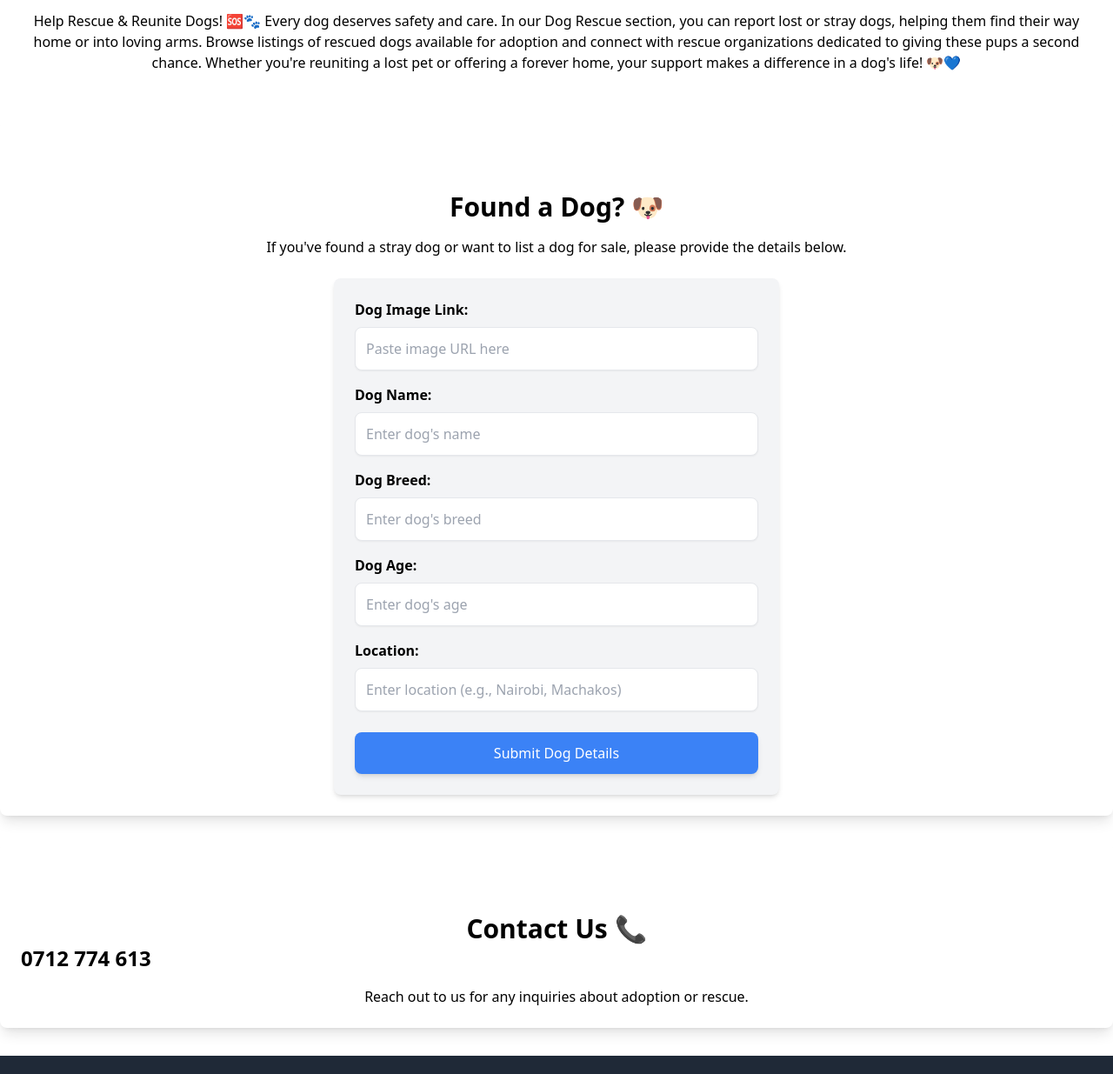
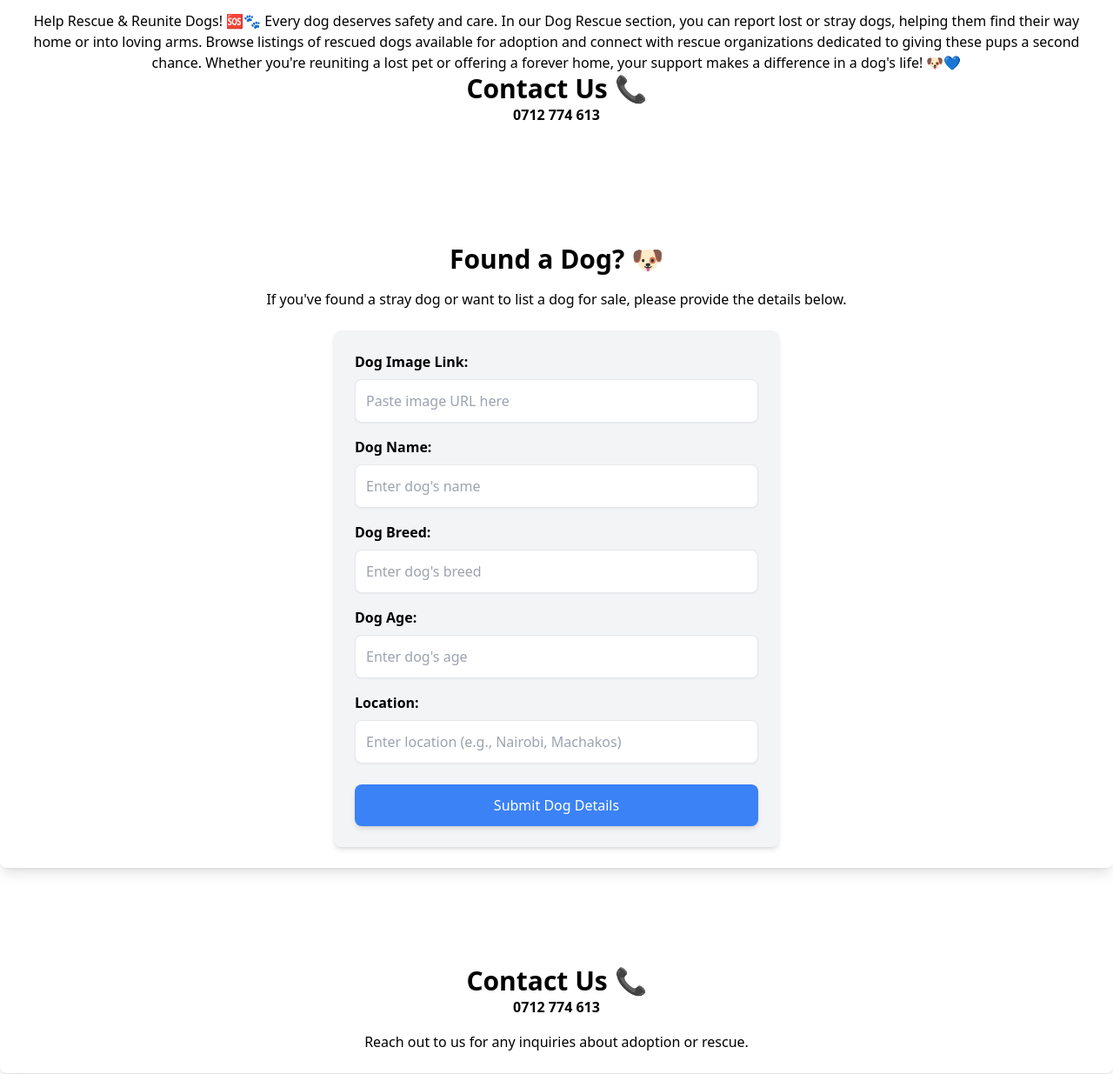
Before and after one commit to B-Lubanga/All-Things-Dogs, a plain HTML site: page index.html in a window 1280 px wide. Shown: the part 706-1941 px from the top of the page at 87% size. Drawn offline with nearby package versions, Linux system fonts and the light colour scheme; no server answers.

Commit message:
adding contact details

```diff
--- a/index.html
+++ b/index.html
@@ -20,7 +20,7 @@
     <nav class="bg-blue-600 text-white p-4 shadow-md fixed top-0 w-full z-50">
       <div class="container mx-auto flex justify-between items-center">
         <a href="#home" class="text-3xl font-bold">🐶 Dog Adoption</a>
-        <ul class="flex space-x-6 font-bold text text-2xl">
+        <ul class="flex space-x-6 font-bold text">
           <li><a href="#home" class="hover:underline">Home</a></li>
           <li><a href="#adopt" class="hover:underline">Adopt</a></li>
           <li><a href="#rescue" class="hover:underline">Rescue</a></li>
@@ -116,6 +116,10 @@
         pet or offering a forever home, your support makes a difference in a
         dog's life! 🐶💙
       </p>
+      <div class="font-bold text-center">
+        <h2 class="text-3xl">Contact Us 📞</h2>
+        <span> 0712 774 613</span>
+      </div>
     </section>
     <!-- Found a Dog Section -->
     <section
@@ -212,8 +216,11 @@
       id="contact"
       class="pt-20 container mx-auto mt-8 p-6 bg-white rounded-lg shadow-lg"
     >
-      <h2 class="text-3xl font-bold text-center">Contact Us 📞</h2>
-      <span class="text-2xl font-bold text-center"> 0712 774 613</span>
+      <div class="font-bold text-center">
+        <h2 class="text-3xl">Contact Us 📞</h2>
+        <span> 0712 774 613</span>
+      </div>
+
       <p class="text-center mt-4">
         Reach out to us for any inquiries about adoption or rescue.
       </p>
```
